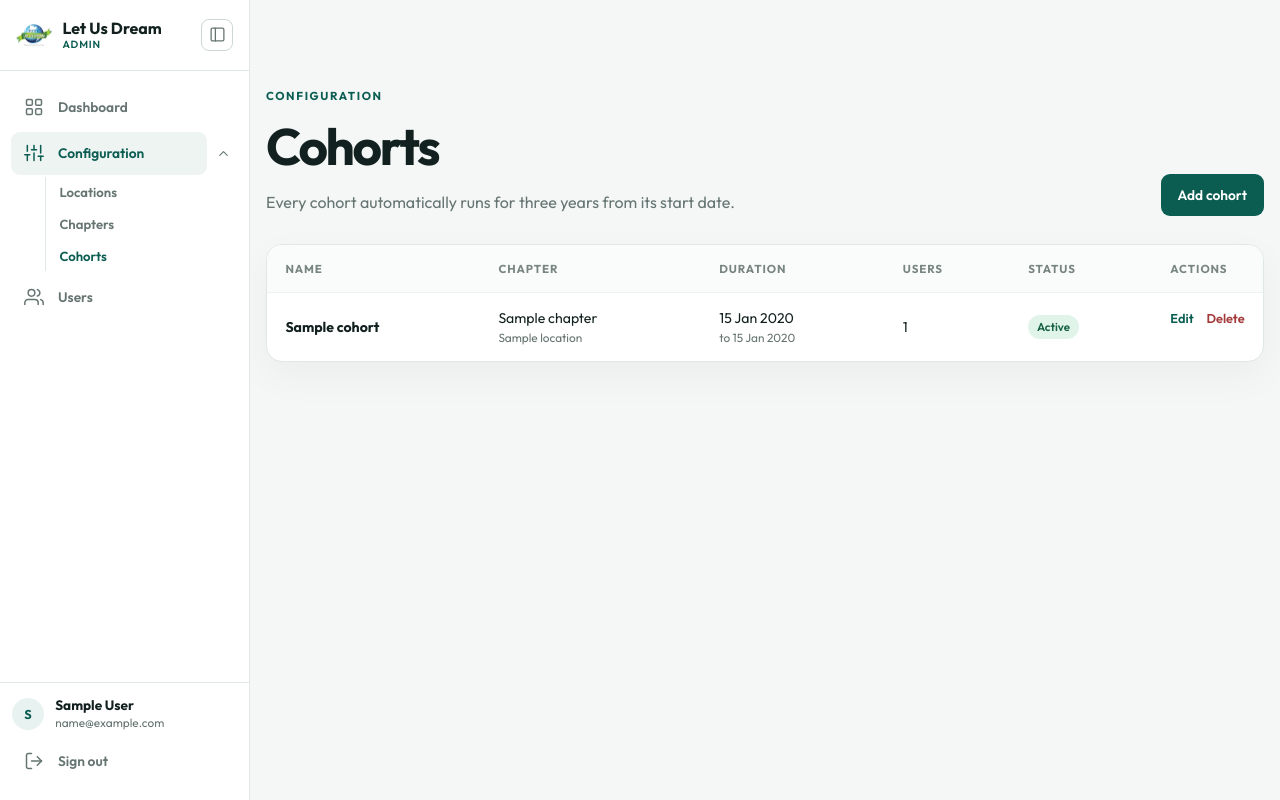
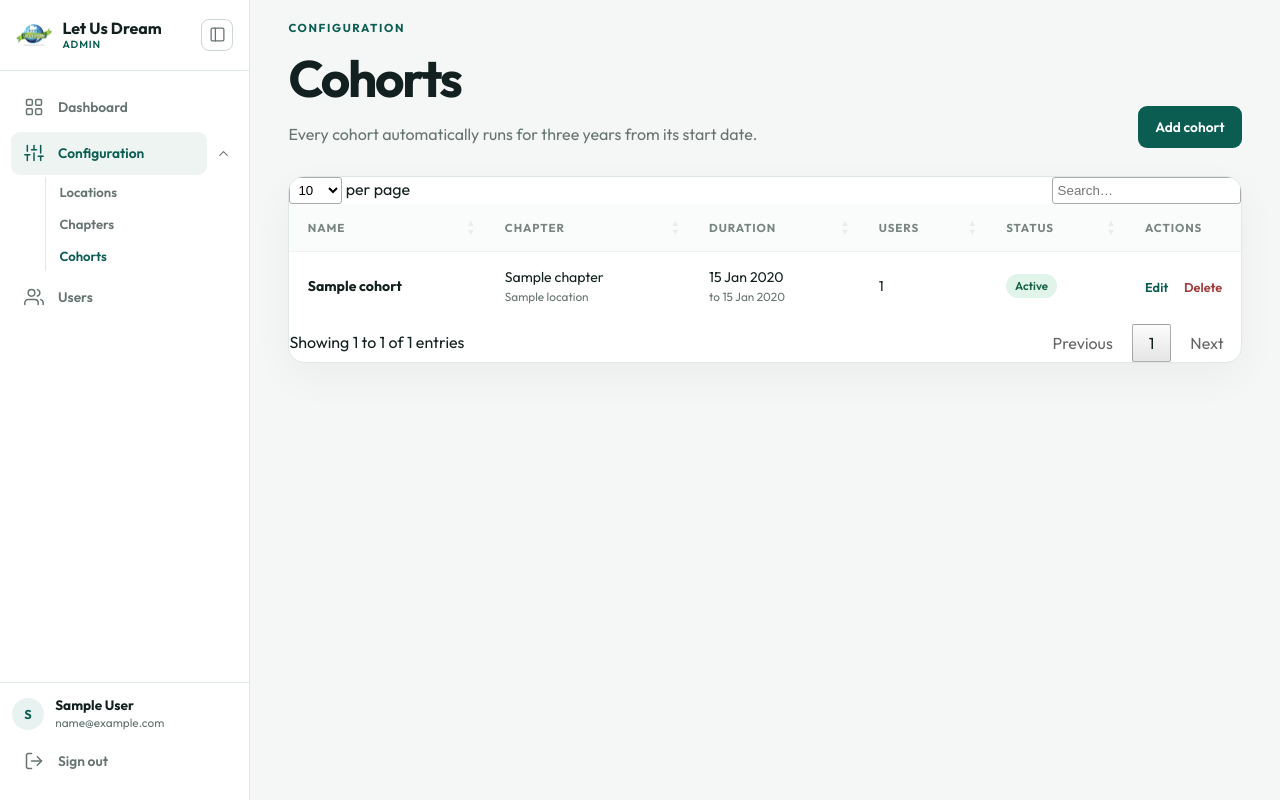
Before and after one commit to alwin-97/lud-suite, a Django app: page /admin/configuration/cohorts/ in a window 1280 px wide. Run offline with Django 5.2, Linux system fonts and the light colour scheme; a user stored in the database is signed in; tables that the repository leaves empty hold one stand-in row (values such as "Sample post"); some libraries are stand-ins or nearby versions.

Commit message:
ui improvements

```diff
--- a/static/css/admin.css
+++ b/static/css/admin.css
@@ -53,6 +53,13 @@
     gap: 0.5rem;
     padding: 1.15rem 1rem;
     border-bottom: 1px solid var(--line);
+}
+
+html.sidebar-collapsed .sidebar-top {
+    flex-direction: column;
+    justify-content: center;
+    gap: 0.75rem;
+    padding: 1rem 0.5rem;
 }
 
 .admin-brand {
@@ -377,16 +384,14 @@
 }
 
 .admin-content {
-    width: min(1120px, calc(100% - 2rem));
-    margin: 0 auto;
-    padding: clamp(2rem, 7vw, 5.5rem) 0;
+    padding: 1.25rem clamp(1rem, 3vw, 2.5rem) clamp(2rem, 7vw, 5.5rem);
 }
 
 .flash-messages {
-    width: min(1120px, calc(100% - 2rem));
     display: grid;
     gap: 0.5rem;
-    margin: 1rem auto -1rem;
+    margin: 0;
+    padding: 1rem clamp(1rem, 3vw, 2.5rem) 0;
 }
 
 .flash {
@@ -625,14 +630,18 @@
 }
 
 .table-actions {
-    display: flex;
-    align-items: center;
-    gap: 0.8rem;
     white-space: nowrap;
 }
 
-.table-actions form {
-    margin: 0;
+.table-actions > a,
+.table-actions > form {
+    display: inline-block;
+    margin: 0 0 0 0.8rem;
+    vertical-align: middle;
+}
+
+.table-actions > :first-child {
+    margin-left: 0;
 }
 
 .text-link,
@@ -657,6 +666,119 @@
     margin-top: 0.2rem;
     color: var(--muted);
     font-size: 0.74rem;
+}
+
+/* DataTables */
+.dt-container .dt-layout-row {
+    margin: 0;
+    padding: 0.9rem 1.15rem;
+}
+
+.dt-container .dt-layout-row.dt-layout-table {
+    padding: 0;
+    overflow-x: auto;
+}
+
+.dt-container .dt-layout-row:first-child {
+    border-bottom: 1px solid #edf1f0;
+}
+
+.dt-container .dt-layout-row:last-child {
+    border-top: 1px solid #edf1f0;
+}
+
+div.dt-container .dt-search input,
+div.dt-container .dt-length select {
+    padding: 0.5rem 0.7rem;
+    border: 1px solid #ccd8d5;
+    border-radius: 8px;
+    color: var(--ink);
+    font: inherit;
+    font-size: 0.84rem;
+    background: #fff;
+}
+
+div.dt-container .dt-search input {
+    min-width: min(16rem, 100%);
+    margin-left: 0;
+}
+
+div.dt-container .dt-search input:focus,
+div.dt-container .dt-length select:focus {
+    outline: none;
+    border-color: var(--green);
+}
+
+.dt-container .dt-length label,
+.dt-container .dt-info {
+    color: var(--muted);
+    font-size: 0.8rem;
+}
+
+.dt-container .dt-length select {
+    margin-right: 0.4rem;
+}
+
+table.dataTable {
+    margin: 0 !important;
+}
+
+table.dataTable > thead > tr > th,
+table.dataTable > tbody > tr > td {
+    padding: 1rem 1.15rem;
+}
+
+table.dataTable > thead > tr > th {
+    border-bottom: 1px solid #edf1f0;
+}
+
+table.dataTable th.dt-type-numeric,
+table.dataTable th.dt-type-date,
+table.dataTable td.dt-type-numeric,
+table.dataTable td.dt-type-date {
+    text-align: left;
+}
+
+table.dataTable th.dt-type-numeric div.dt-column-header,
+table.dataTable th.dt-type-date div.dt-column-header {
+    flex-direction: row;
+}
+
+table.dataTable.no-footer {
+    border-bottom: 0;
+}
+
+table.dataTable td.dt-empty {
+    padding: 3rem;
+    color: var(--muted);
+    text-align: center;
+}
+
+.dt-container .dt-paging .dt-paging-button {
+    min-width: 2rem;
+    margin-left: 0.25rem;
+    padding: 0.35rem 0.65rem !important;
+    border: 1px solid transparent !important;
+    border-radius: 8px;
+    color: var(--muted) !important;
+    font-size: 0.8rem;
+    background: none !important;
+}
+
+.dt-container .dt-paging .dt-paging-button:hover:not(.disabled) {
+    border-color: #ccd8d5 !important;
+    color: var(--green) !important;
+}
+
+.dt-container .dt-paging .dt-paging-button.current,
+.dt-container .dt-paging .dt-paging-button.current:hover {
+    border-color: var(--green) !important;
+    color: #fff !important;
+    background: var(--green) !important;
+}
+
+.dt-container .dt-paging .dt-paging-button.disabled {
+    opacity: 0.45;
 }
 
 .empty-cell {
--- a/static/js/admin.js
+++ b/static/js/admin.js
@@ -1,3 +1,28 @@
+(function () {
+    if (!window.DataTable) {
+        return;
+    }
+
+    document.querySelectorAll('table.data-table').forEach(function (table) {
+        new DataTable(table, {
+            pageLength: 10,
+            lengthMenu: [10, 25, 50, 100],
+            autoWidth: false,
+            order: [],
+            columnDefs: [
+                { targets: 'actions-column', orderable: false, searchable: false }
+            ],
+            language: {
+                search: '',
+                searchPlaceholder: 'Search…',
+                lengthMenu: '_MENU_ per page',
+                emptyTable: table.dataset.emptyMessage || 'No records yet.',
+                zeroRecords: 'No matching records found.'
+            }
+        });
+    });
+})();
+
 (function () {
     var toggle = document.getElementById('sidebarToggle');
     if (!toggle) {
--- a/templates/core/admin/base_admin.html
+++ b/templates/core/admin/base_admin.html
@@ -8,6 +8,7 @@
     <link rel="preconnect" href="https://fonts.googleapis.com">
     <link rel="preconnect" href="https://fonts.gstatic.com" crossorigin>
     <link href="https://fonts.googleapis.com/css2?family=Outfit:wght@400;500;600;700&display=swap" rel="stylesheet">
+    <link rel="stylesheet" href="https://cdn.datatables.net/2.1.8/css/dataTables.dataTables.min.css">
     <link rel="stylesheet" href="{% static 'css/admin.css' %}">
     <script>
         (function () {
@@ -131,6 +132,8 @@
             </main>
         </div>
     </div>
+    <script src="https://code.jquery.com/jquery-3.7.1.min.js"></script>
+    <script src="https://cdn.datatables.net/2.1.8/js/dataTables.min.js"></script>
     <script src="{% static 'js/admin.js' %}"></script>
 </body>
 </html>
--- a/templates/core/admin/configuration/chapter_list.html
+++ b/templates/core/admin/configuration/chapter_list.html
@@ -9,7 +9,7 @@
 </section>
 
 <div class="table-card">
-    <table>
+    <table class="data-table" data-empty-message="No chapters yet.">
         <thead><tr><th>Name</th><th>Location</th><th>Cohorts</th><th>Status</th><th class="actions-column">Actions</th></tr></thead>
         <tbody>
             {% for chapter in chapters %}
@@ -21,8 +21,6 @@
                         <form method="post" action="{% url 'chapter_delete' chapter.id %}" onsubmit="return confirm('Delete this chapter?');">{% csrf_token %}<button class="text-button text-button--danger">Delete</button></form>
                     </td>
                 </tr>
-            {% empty %}
-                <tr><td colspan="5" class="empty-cell">No chapters yet.</td></tr>
             {% endfor %}
         </tbody>
     </table>
--- a/templates/core/admin/configuration/cohort_list.html
+++ b/templates/core/admin/configuration/cohort_list.html
@@ -9,14 +9,14 @@
 </section>
 
 <div class="table-card">
-    <table>
+    <table class="data-table" data-empty-message="No cohorts yet.">
         <thead><tr><th>Name</th><th>Chapter</th><th>Duration</th><th>Users</th><th>Status</th><th class="actions-column">Actions</th></tr></thead>
         <tbody>
             {% for cohort in cohorts %}
                 <tr>
                     <td><strong>{{ cohort.name }}</strong></td>
                     <td>{{ cohort.chapter.name }}<small class="cell-note">{{ cohort.chapter.location.name }}</small></td>
-                    <td>{{ cohort.start_date|date:"d M Y" }}<small class="cell-note">to {{ cohort.end_date|date:"d M Y" }}</small></td>
+                    <td data-order="{{ cohort.start_date|date:'Y-m-d' }}">{{ cohort.start_date|date:"d M Y" }}<small class="cell-note">to {{ cohort.end_date|date:"d M Y" }}</small></td>
                     <td>{{ cohort.user_count }}</td>
                     <td><span class="status-badge {% if cohort.is_active %}status-badge--active{% endif %}">{% if cohort.is_active %}Active{% else %}Inactive{% endif %}</span></td>
                     <td class="table-actions">
@@ -24,8 +24,6 @@
                         <form method="post" action="{% url 'cohort_delete' cohort.id %}" onsubmit="return confirm('Delete this cohort and all of its role assignments?');">{% csrf_token %}<button class="text-button text-button--danger">Delete</button></form>
                     </td>
                 </tr>
-            {% empty %}
-                <tr><td colspan="6" class="empty-cell">No cohorts yet.</td></tr>
             {% endfor %}
         </tbody>
     </table>
--- a/templates/core/admin/configuration/location_list.html
+++ b/templates/core/admin/configuration/location_list.html
@@ -9,7 +9,7 @@
 </section>
 
 <div class="table-card">
-    <table>
+    <table class="data-table" data-empty-message="No locations yet. Add the first location to continue.">
         <thead><tr><th>Name</th><th>Chapters</th><th>Status</th><th class="actions-column">Actions</th></tr></thead>
         <tbody>
             {% for location in locations %}
@@ -22,8 +22,6 @@
                         <form method="post" action="{% url 'location_delete' location.id %}" onsubmit="return confirm('Delete this location?');">{% csrf_token %}<button class="text-button text-button--danger">Delete</button></form>
                     </td>
                 </tr>
-            {% empty %}
-                <tr><td colspan="4" class="empty-cell">No locations yet. Add the first location to continue.</td></tr>
             {% endfor %}
         </tbody>
     </table>
--- a/templates/core/admin/users/list.html
+++ b/templates/core/admin/users/list.html
@@ -9,7 +9,7 @@
 </section>
 
 <div class="table-card">
-    <table>
+    <table class="data-table" data-empty-message="No users have been provisioned yet.">
         <thead><tr><th>User</th><th>Cohort roles</th><th>Status</th><th class="actions-column">Actions</th></tr></thead>
         <tbody>
             {% for platform_user in platform_users %}
@@ -27,8 +27,6 @@
                     <td><span class="status-badge {% if platform_user.is_active %}status-badge--active{% endif %}">{% if platform_user.is_active %}Active{% else %}Inactive{% endif %}</span></td>
                     <td class="table-actions"><a href="{% url 'platform_user_edit' platform_user.id %}" class="text-link">Edit access</a></td>
                 </tr>
-            {% empty %}
-                <tr><td colspan="4" class="empty-cell">No users have been provisioned yet.</td></tr>
             {% endfor %}
         </tbody>
     </table>
```
